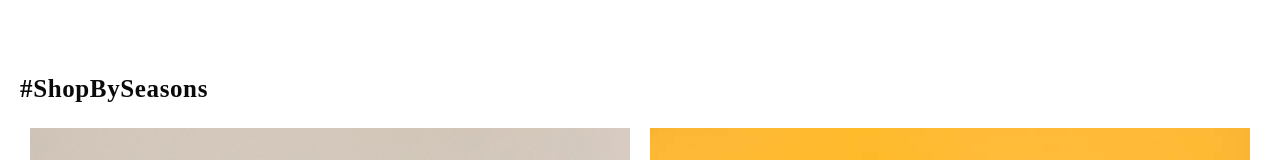
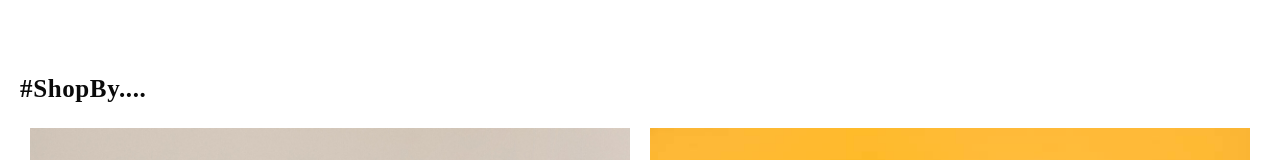
Before and after one commit to alishbah7/Fashion, a Next.js app: page /catalogue in a window 1280 px wide. Shown: the part 2480-2640 px from the top of the page. Built offline with nearby package versions, Linux system fonts and the light colour scheme.

Commit message:
YourFashion

```diff
--- a/app/catalogue/page.tsx
+++ b/app/catalogue/page.tsx
@@ -74,10 +74,10 @@ const Catalogue = () => {
           </div>
         </div>
 
-        {/* Shop by Seasons */}
+        {/* Shop by */}
         <div className='h-auto lg:h-screen'>
           <h1 className="flex items-center justify-center md:justify-start text-[20px] sm:text-[25px] font-bold font-[cursive] tracking-wide mt-[30px] md:ml-[20px]" data-aos='fade-right'>
-            #ShopBySeasons
+            #ShopBy....
           </h1>
           <div className="flex flex-col sm:flex-row justify-center items-center gap-[20px] md:gap-[20px] mt-5 px-[14px] mb-[40px]">
             <div>
```
